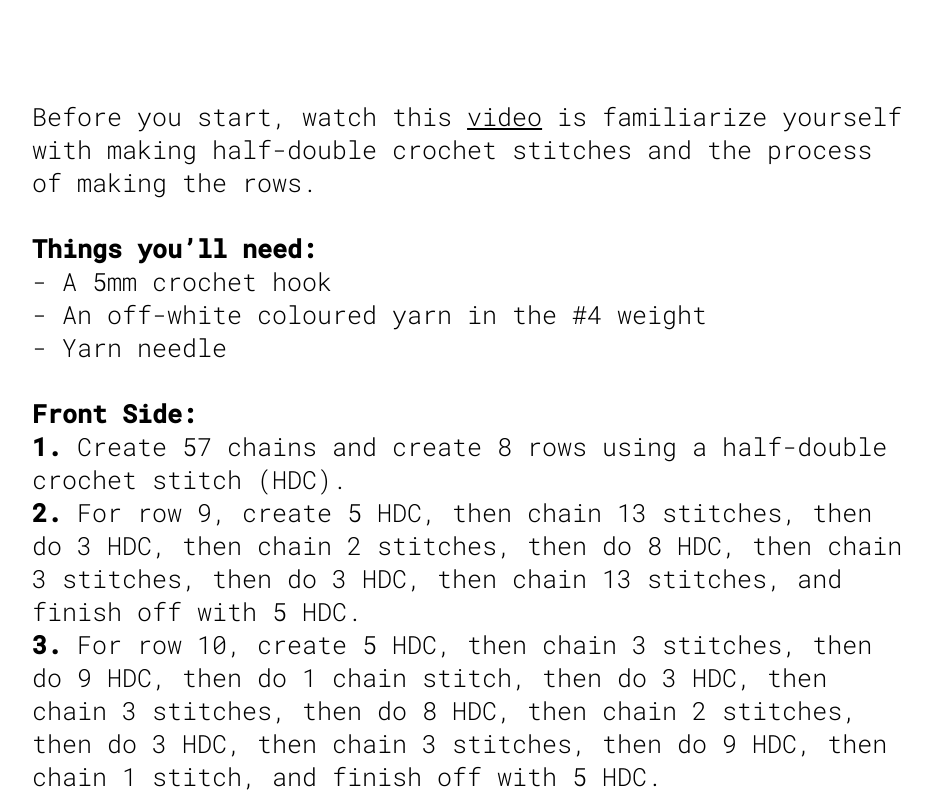
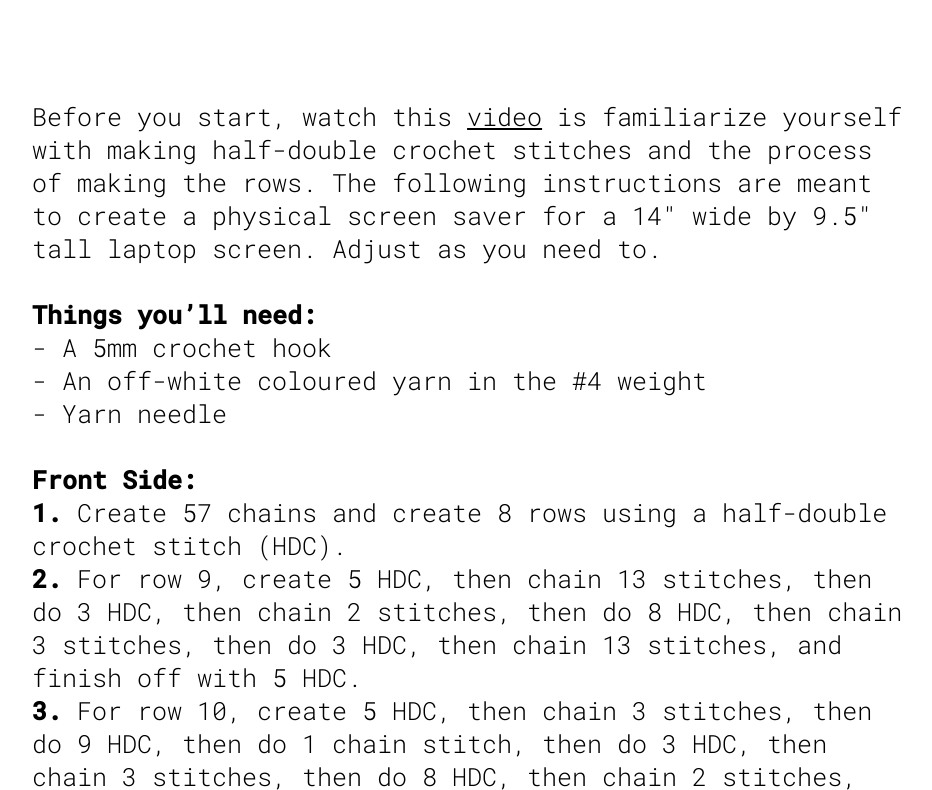
Before and after one commit to sissichen108/GD2-final, a plain HTML site: page finalassignment-instructions.html in a window 1280 px wide. Shown: the top 790 px of the page, without its empty margins (168-1100 px from the left). Drawn offline with Linux system fonts and the light colour scheme.

Commit message:
Update finalassignment-instructions.html

```diff
--- a/finalassignment-instructions.html
+++ b/finalassignment-instructions.html
@@ -17,7 +17,7 @@
   <div class="sidebar-container">
   	<p>
 
-Before you start, watch this <a href="https://www.youtube.com/watch?v=9ysL1H5qOOw">video</a> is familiarize yourself with making half-double crochet stitches and the process of making the rows.<br><br>
+Before you start, watch this <a href="https://www.youtube.com/watch?v=9ysL1H5qOOw">video</a> is familiarize yourself with making half-double crochet stitches and the process of making the rows. The following instructions are meant to create a physical screen saver for a 14" wide by 9.5" tall laptop screen. Adjust as you need to.<br><br>
 
   	<b>Things you’ll need:</b><br>
 -	A 5mm crochet hook<br>
```
